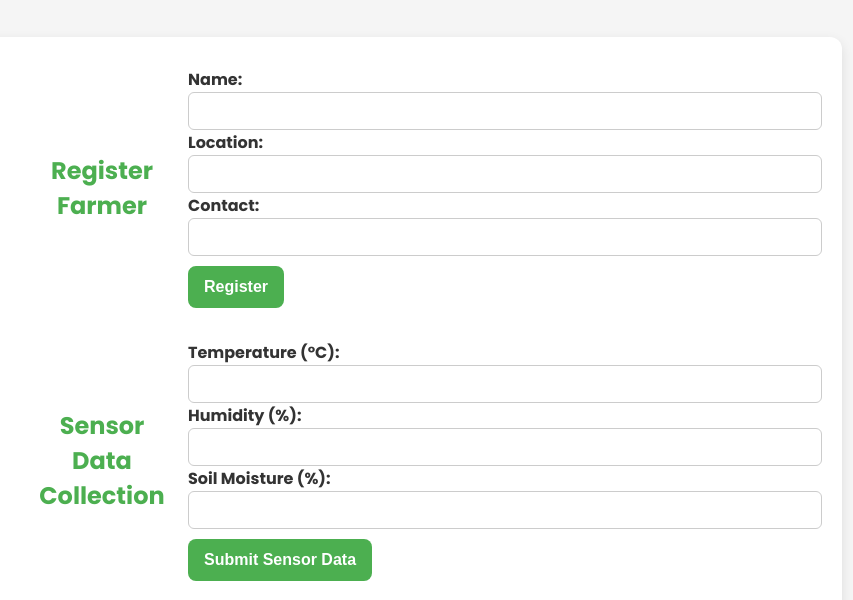
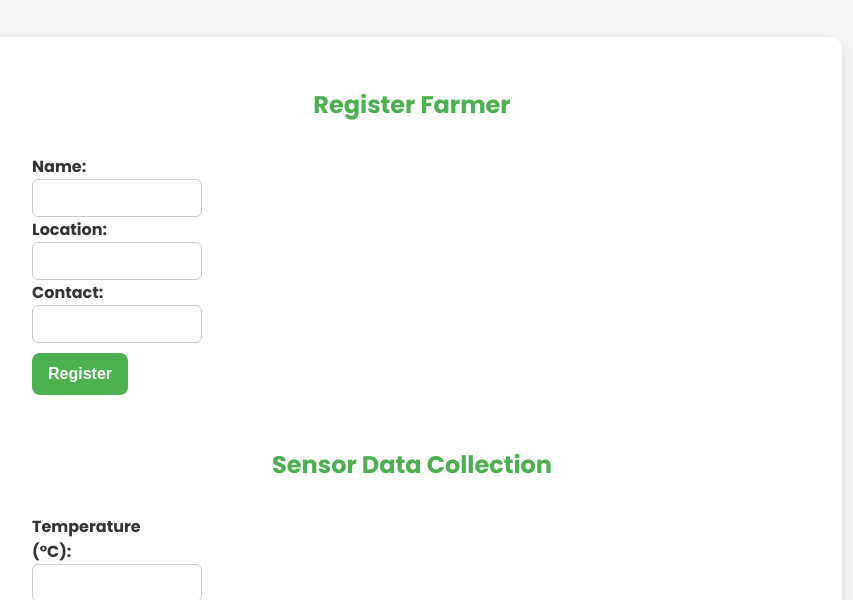
Before and after one commit to prince-codes-lab/smart-crop-health-detection-model, a website: page public/index.html in a window 1280 px wide. Shown: the part 72-672 px from the top of the page, without its empty margins (228-1081 px from the left). Drawn offline with Linux system fonts and the light colour scheme; a script that the page names is missing.

Commit message:
css update

```diff
--- a/public/style.css
+++ b/public/style.css
@@ -30,8 +30,16 @@ h1, h2, h3 {
   gap: 1rem;
   align-items: center;
   margin-bottom: 2rem;
-  padding: 0 20px; /* Prevent edge contact */
+  padding: 0 20px;
 }
+
+/* Ensure headings are outside the grid */
+.form-section > h2 {
+  grid-column: 1 / -1; /* span full width */
+  text-align: center;
+  margin-bottom: 1rem;
+}
+
 
 /* Label + Input alignment */
 .form-group {
```
